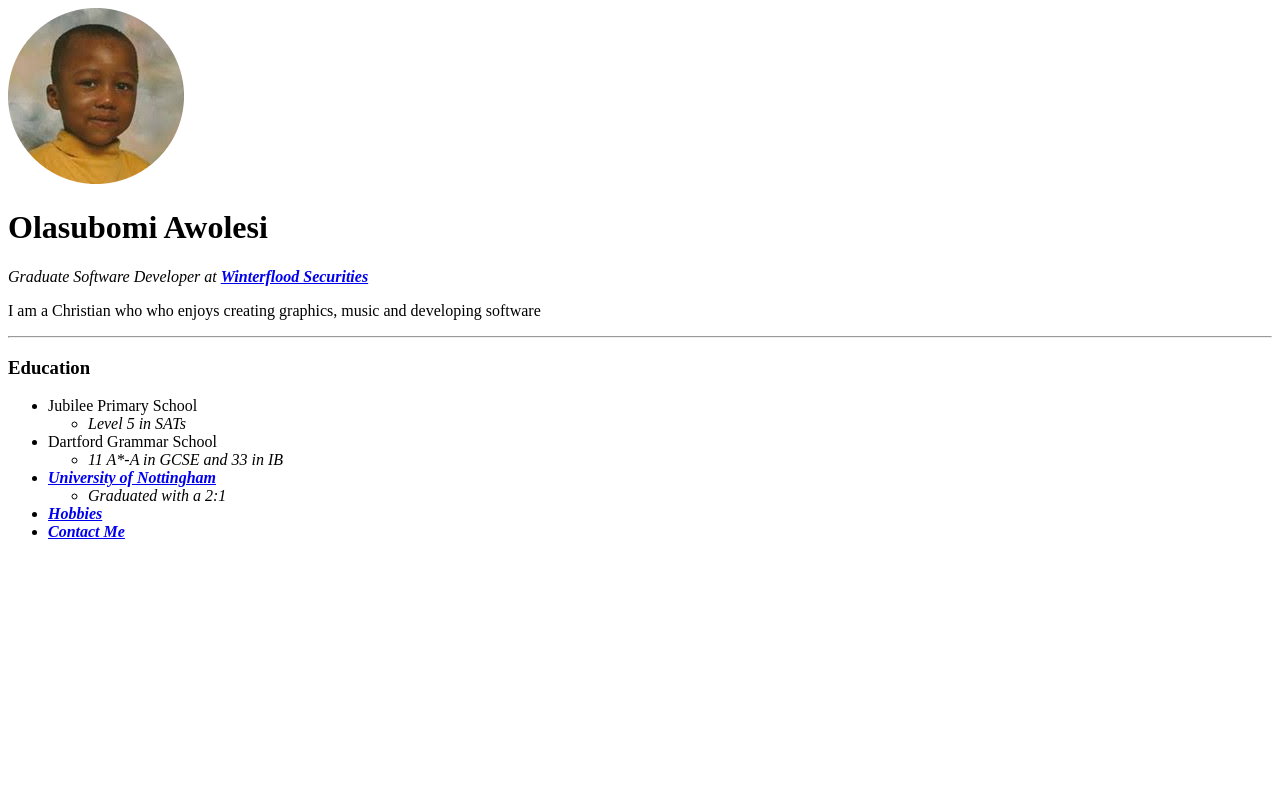
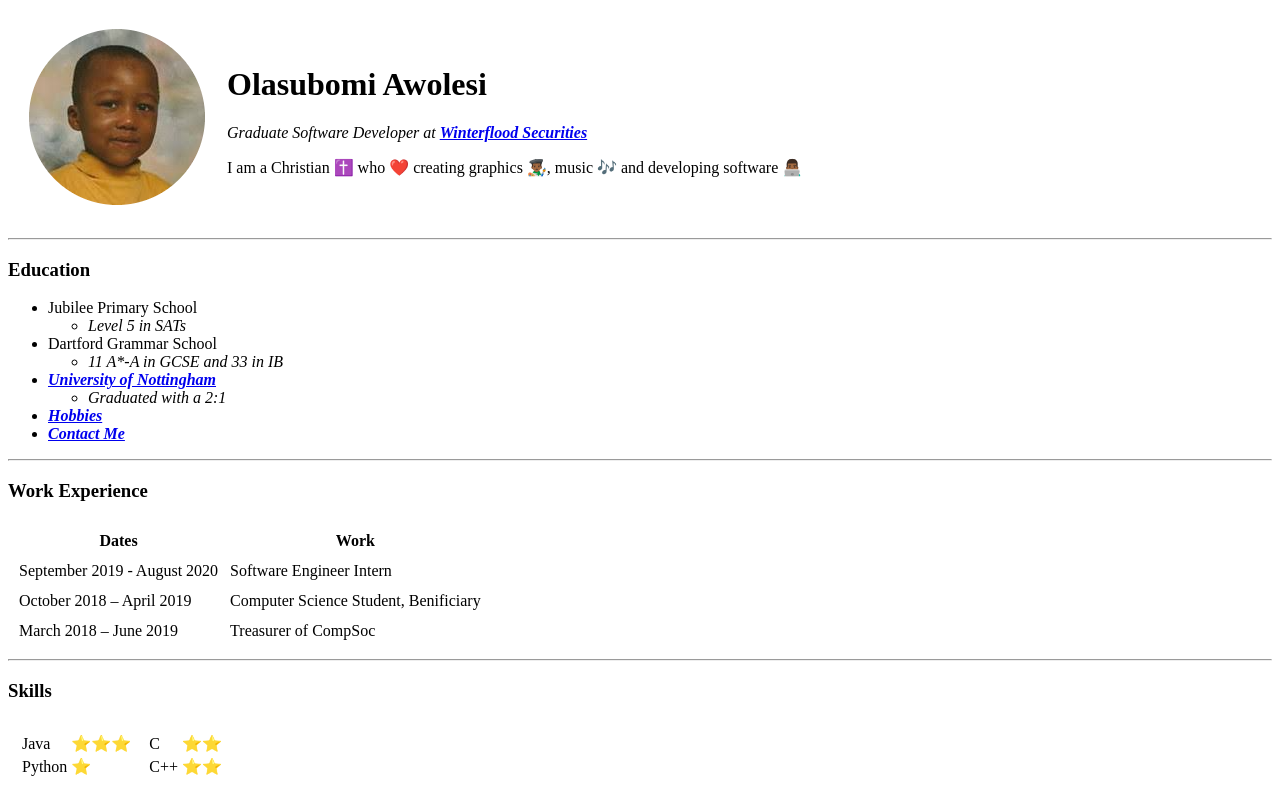
Before and after one commit to ojawolesi/Web-Development, a plain HTML site: page HTML - Personal Site/index.html in a window 1280 px wide. Drawn offline with Linux system fonts and the light colour scheme.

Commit message:
Intermediate HTML

```diff
--- a/HTML - Personal Site/index.html
+++ b/HTML - Personal Site/index.html
@@ -5,10 +5,16 @@
     <title>✝ Olasubomi's Personal Site</title>
   </head>
   <body>
-    <img src="images/olasubomi(1)-modified.png" alt="a picture of Olasubomi">
-    <h1>Olasubomi Awolesi</h1>
-    <p><em>Graduate Software Developer at <a href="https://www.winterflood.com/"><strong>Winterflood Securities</strong></a></em></p>
-    <p>I am a Christian who who enjoys creating graphics, music and developing software</p>
+    <table cellspacing= "20">
+      <tr>
+        <td><img src="images/olasubomi(1)-modified.png" alt="a picture of Olasubomi"></td>
+        <td>
+          <h1>Olasubomi Awolesi</h1>
+          <p><em>Graduate Software Developer at <a href="https://www.winterflood.com/"><strong>Winterflood Securities</strong></a></em></p>
+          <p>I am a Christian ✝️ who ❤️ creating graphics 👨🏾‍🎨, music 🎶 and developing software 👨🏾‍💻</p>
+        </td>
+      </tr>
+    </table>
     <hr>
     <h3>Education</h3>
     <ul>
@@ -33,5 +39,57 @@
       <li><strong><em><a href="hobbies.html">Hobbies</a></em></strong></li>
       <li><strong><em><a href="contact-me.html">Contact Me</a></em></strong></li>
     </ul>
+    <hr>
+    <h3>Work Experience</h3>
+    <table cellspacing= "10">
+      <thead>
+        <tr>
+          <th>Dates</th>
+          <th>Work</th>
+        </tr>
+      </thead>
+      <tbody>
+        <tr>
+          <td>September 2019 - August 2020</td>
+          <td>Software Engineer Intern</td>
+        </tr>
+        <tr>
+          <td>October 2018 – April 2019</td>
+          <td>Computer Science Student, Benificiary</td>
+        </tr>
+        <tr>
+          <td>March 2018 – June 2019</td>
+          <td>Treasurer of CompSoc</td>
+        </tr>
+      </tbody>
+    </table>
+    <hr>
+    <h3>Skills</h3>
+    <table cellspacing= "10">
+      <td>
+        <table>
+          <tr>
+            <td>Java</td>
+            <td>⭐️⭐️⭐️</td>
+          </tr>
+          <tr>
+            <td>Python</td>
+            <td>⭐️</td>
+          </tr>
+        </table>
+      </td>
+      <td>
+        <table>
+          <tr>
+            <td>C</td>
+            <td>⭐️⭐️</td>
+          </tr>
+          <tr>
+            <td>C++</td>
+            <td>⭐️⭐️</td>
+          </tr>
+        </table>
+      </td>
+    </table>
   </body>
 </html>
```
Also changed, not shown: HTML - Personal Site/contact-me.html (+9 -0 lines), HTML - Personal Site/inputs.html (added, +22 -0 lines).
